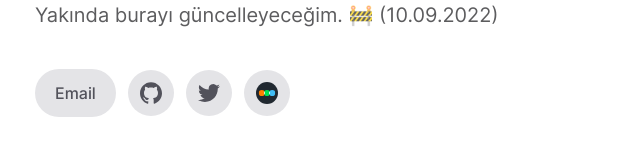
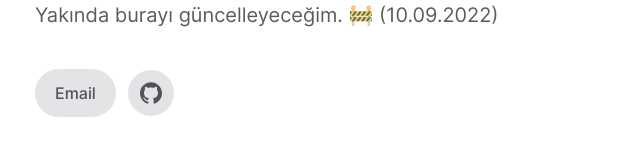
Before and after one commit to omeralpi/homepage, a Next.js app: page / in a window 1280 px wide. Shown: the part 266-432 px from the top of the page, without its empty margins (309-949 px from the left). Built offline with nearby package versions, Linux system fonts and the light colour scheme; no server answers; a small style sheet from the web is missing; what use-http would draw is missing.

Commit message:
chore: remove twitter, letterboxd link

```diff
--- a/components/social.tsx
+++ b/components/social.tsx
@@ -1,8 +1,6 @@
 import A from "components/a";
 import IconGithub from "components/icons/github";
 import { meta } from "../site.config";
-import IconLetterboxd from "./icons/letterboxd";
-import IconTwitter from "./icons/twitter";
 
 function SocialButton({ href, children }) {
   return (
@@ -20,7 +18,7 @@ function SocialButton({ href, children }) {
 }
 
 function Social() {
-  const { github, twitter, letterboxd } = meta.social;
+  const { github } = meta.social;
 
   return (
     <div className="flex items-center space-x-3">
@@ -31,14 +29,6 @@ function Social() {
       <SocialButton href={github}>
         <IconGithub />
       </SocialButton>
-
-      <SocialButton href={twitter}>
-        <IconTwitter />
-      </SocialButton>
-
-      <SocialButton href={letterboxd}>
-        <IconLetterboxd />
-      </SocialButton>
     </div>
   );
 }
--- a/site.config.ts
+++ b/site.config.ts
@@ -8,12 +8,6 @@ export const meta = {
     name: "Ömer Alpi",
   },
   social: {
-    unsplash: "https://unsplash.com/@alpidev",
-    vsco: "https://vsco.co/alpidev",
-    instagram: "https://instagram.com/alpidev",
-    twitter: "https://twitter.com/alpidev",
-    medium: "https://medium.com/@alpidev",
     github: "https://github.com/devalpi",
-    letterboxd: "https://letterboxd.com/devalpi/",
   },
 };
```
